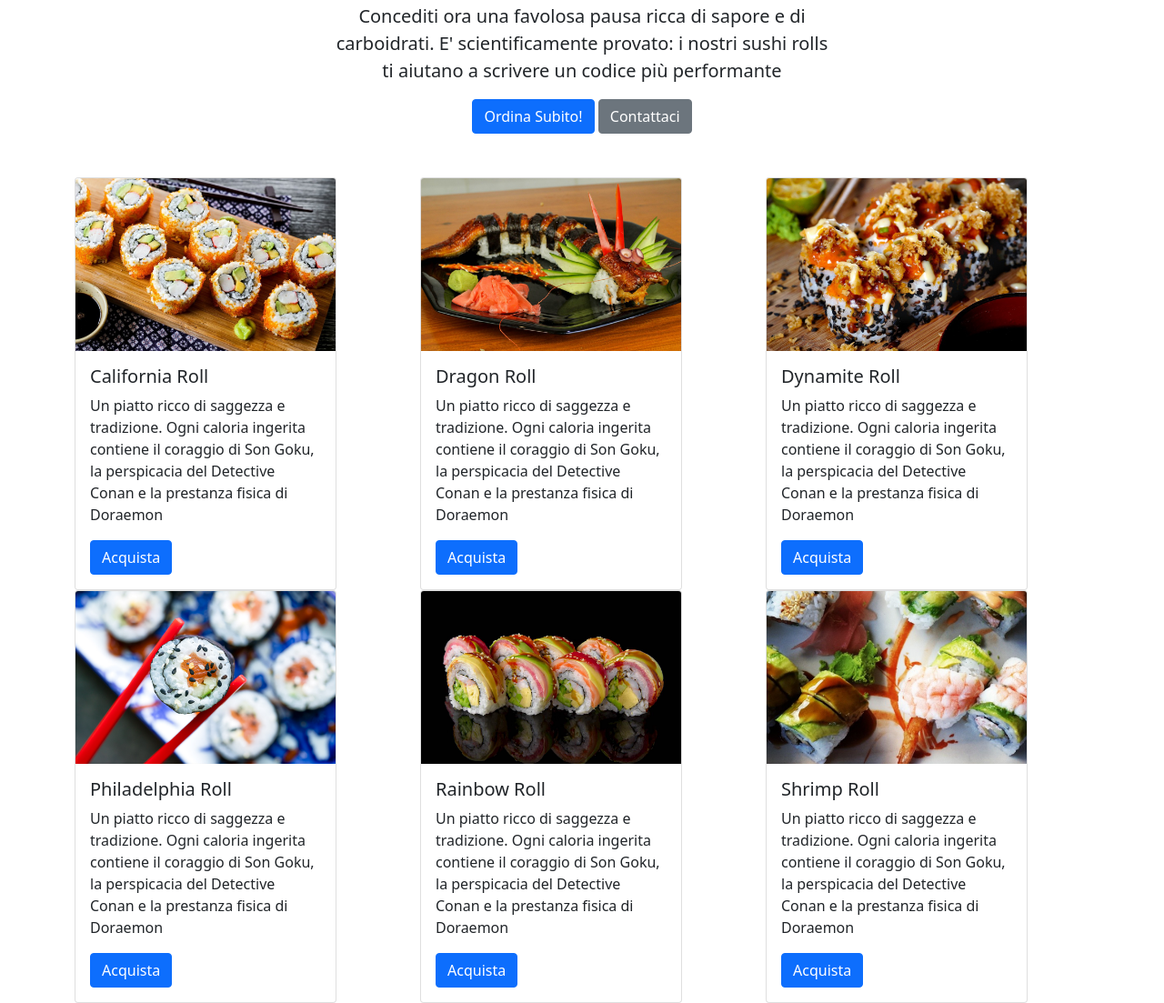
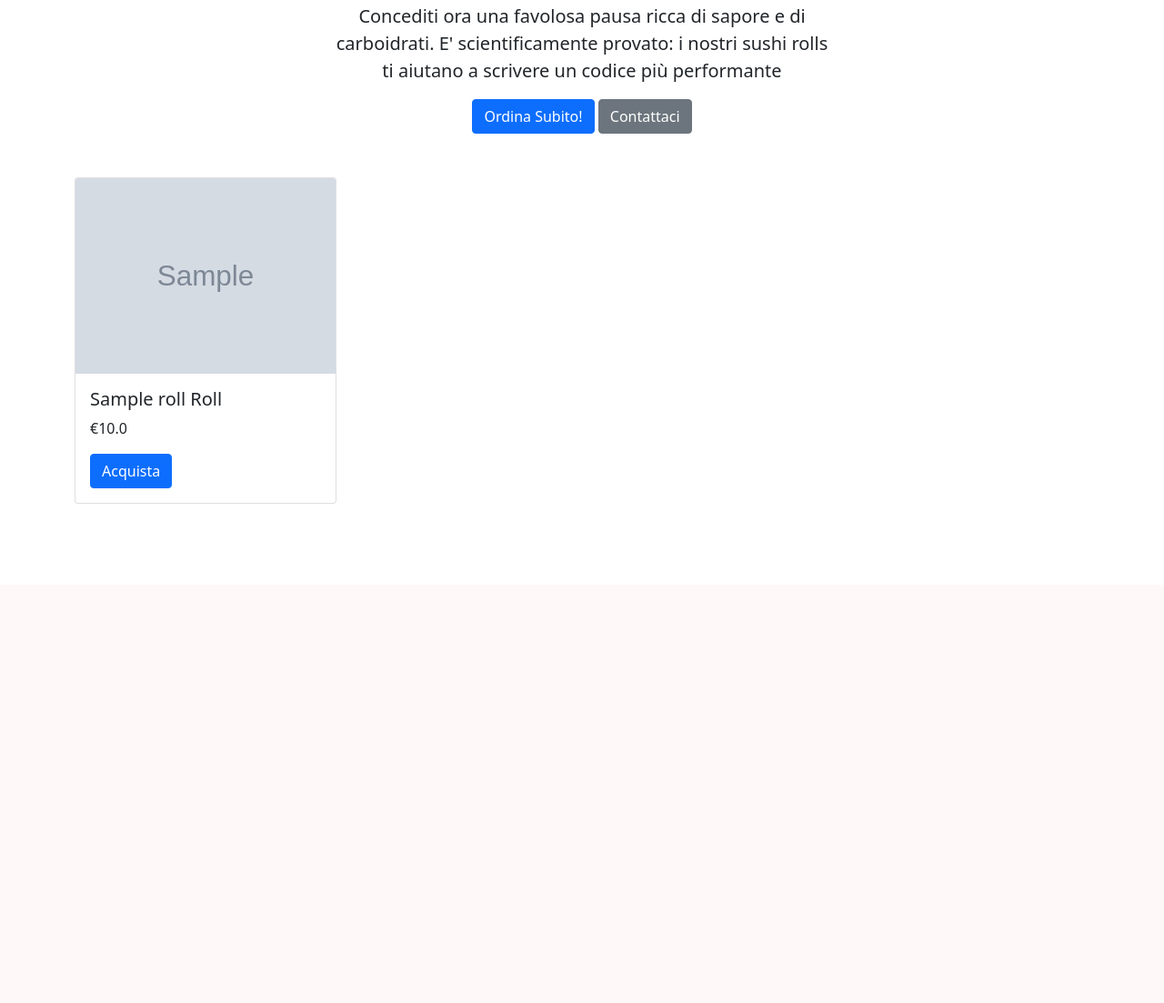
Before and after one commit to DavideSantos/fullstack-sushi, a Django app: page /rolls/ in a window 1280 px wide. Shown: the part 157-1260 px from the top of the page at 91% size. After the commit the page ends 711 px from the top, so only its background shows below. Run offline with Django 3.2, Linux system fonts and the light colour scheme; tables that the repository leaves empty hold one stand-in row (values such as "Sample post"); grey boxes marked "Sample" are stand-in pictures.

Commit message:
add model Roll and create dynamic card generate in html with correct display info of rolls

```diff
--- a/fullstack_sushi/settings.py
+++ b/fullstack_sushi/settings.py
@@ -11,9 +11,11 @@ https://docs.djangoproject.com/en/3.2/ref/settings/
 """
 
 from pathlib import Path
+import os
 
 # Build paths inside the project like this: BASE_DIR / 'subdir'.
 BASE_DIR = Path(__file__).resolve().parent.parent
+MEDIA_ROOT = os.path.join(BASE_DIR, 'media')
 
 
 # Quick-start development settings - unsuitable for production
--- a/fullstack_sushi/urls.py
+++ b/fullstack_sushi/urls.py
@@ -15,8 +15,10 @@ Including another URLconf
 """
 from django.contrib import admin
 from django.urls import path, include
+from django.conf.urls.static import static
+from django.conf import settings
 
 urlpatterns = [
     path('admin/', admin.site.urls),
     path('rolls/', include('rolls.urls')),
-]
+]+static(settings.MEDIA_URL, document_root=settings.MEDIA_ROOT)
--- a/rolls/admin.py
+++ b/rolls/admin.py
@@ -1,3 +1,5 @@
 from django.contrib import admin
+from .models import Roll
 
 # Register your models here.
+admin.site.register(Roll)
--- a/rolls/models.py
+++ b/rolls/models.py
@@ -1,3 +1,12 @@
 from django.db import models
 
 # Create your models here.
+
+
+class Roll(models.Model):
+    image = models.ImageField()
+    name = models.CharField(max_length=20)
+    price = models.FloatField()
+
+    def __str__(self):
+        return self.name
--- a/rolls/templates/rolls/sushi-rolls.html
+++ b/rolls/templates/rolls/sushi-rolls.html
@@ -1,14 +1,16 @@
-<!doctype html>
+<!DOCTYPE html>
 <html lang="en">
-
   <head>
     <!-- Required meta tags -->
-    <meta charset="utf-8">
-    <meta name="viewport" content="width=device-width, initial-scale=1">
+    <meta charset="utf-8" />
+    <meta name="viewport" content="width=device-width, initial-scale=1" />
 
     <!-- Bootstrap CSS -->
-    <link href="https://cdn.jsdelivr.net/npm/bootstrap@5.0.0-beta2/dist/css/bootstrap.min.css" rel="stylesheet"
-        integrity="sha384-BmbxuPwQa2lc/FVzBcNJ7UAyJxM6wuqIj61tLrc4wSX0szH/Ev+nYRRuWlolflfl" crossorigin="anonymous">
+    <link
+      href="https://cdn.jsdelivr.net/npm/bootstrap@5.0.0-beta2/dist/css/bootstrap.min.css"
+      rel="stylesheet"
+      integrity="sha384-BmbxuPwQa2lc/FVzBcNJ7UAyJxM6wuqIj61tLrc4wSX0szH/Ev+nYRRuWlolflfl"
+      crossorigin="anonymous" />
 
     <title>Fullstack Sushi</title>
   </head>
@@ -18,15 +20,23 @@
     <nav class="navbar navbar-dark bg-dark">
       <div class="container-fluid">
         <a class="navbar-brand" href="#">
-                <img src="./images/logo.png" alt="" width="30" height="24" class="d-inline-block align-top">
+          {% load static %}
+          <img
+            src="{% static 'rolls/logo.png' %}"
+            alt=""
+            width="30"
+            height="24"
+            class="d-inline-block align-top" />
           Fullstack Sushi
         </a>
       </div>
     </nav>
-    <div class="container my-5 text-center" style="max-width:580px">
+    <div class="container my-5 text-center" style="max-width: 580px">
       <h1>Sushi per Programmatori!</h1>
-        <p class="lead">Concediti ora una favolosa pausa ricca di sapore e di carboidrati. E'
-            scientificamente provato: i nostri sushi rolls ti aiutano a scrivere un codice più performante
+      <p class="lead">
+        Concediti ora una favolosa pausa ricca di sapore e di carboidrati. E'
+        scientificamente provato: i nostri sushi rolls ti aiutano a scrivere un
+        codice più performante
       </p>
       <button type="button" class="btn btn-primary">Ordina Subito!</button>
       <button type="button" class="btn btn-secondary">Contattaci</button>
@@ -34,88 +44,24 @@
 
     <div class="container">
       <div class="row">
+        {% for roll in rolls%}
         <div class="col-sm">
-                <div class="card" style="width: 18rem;">
-                    <img src="./images/california.png" class="card-img-top" alt="...">
+          <div class="card" style="width: 18rem">
+            <img src="{{roll.image.url}}" class="card-img-top" alt="..." />
             <div class="card-body">
-                        <h5 class="card-title">California Roll</h5>
-                        <p class="card-text">Un piatto ricco di saggezza e tradizione. Ogni caloria ingerita contiene il
-                            coraggio di
-                            Son Goku, la perspicacia del Detective Conan e la prestanza fisica di Doraemon</p>
+              <h5 class="card-title">{{roll.name}} Roll</h5>
+              <p class="card-text">€{{roll.price}}</p>
               <a href="#" class="btn btn-primary">Acquista</a>
             </div>
           </div>
         </div>
-            <div class="col-sm">
-                <div class="card" style="width: 18rem;">
-                    <img src="./images/dragon.png" class="card-img-top" alt="...">
-                    <div class="card-body">
-                        <h5 class="card-title">Dragon Roll</h5>
-                        <p class="card-text">Un piatto ricco di saggezza e tradizione. Ogni caloria ingerita contiene il
-                            coraggio di
-                            Son Goku, la perspicacia del Detective Conan e la prestanza fisica di Doraemon</p>
-                        <a href="#" class="btn btn-primary">Acquista</a>
-                    </div>
-                </div>
-            </div>
-            <div class="col-sm">
-                <div class="card" style="width: 18rem;">
-                    <img src="./images/dynamite.png" class="card-img-top" alt="...">
-                    <div class="card-body">
-                        <h5 class="card-title">Dynamite Roll</h5>
-                        <p class="card-text">Un piatto ricco di saggezza e tradizione. Ogni caloria ingerita contiene il
-                            coraggio di
-                            Son Goku, la perspicacia del Detective Conan e la prestanza fisica di Doraemon</p>
-                        <a href="#" class="btn btn-primary">Acquista</a>
-                    </div>
-                </div>
-            </div>
-            <div class="col-sm">
-                <div class="card" style="width: 18rem;">
-                    <img src="./images/philadelphia.png" class="card-img-top" alt="...">
-                    <div class="card-body">
-                        <h5 class="card-title">Philadelphia Roll</h5>
-                        <p class="card-text">Un piatto ricco di saggezza e tradizione. Ogni caloria ingerita contiene il
-                            coraggio di
-                            Son Goku, la perspicacia del Detective Conan e la prestanza fisica di Doraemon</p>
-                        <a href="#" class="btn btn-primary">Acquista</a>
-                    </div>
-                </div>
-            </div>
-            <div class="col-sm">
-                <div class="card" style="width: 18rem;">
-                    <img src="./images/rainbow.png" class="card-img-top" alt="...">
-                    <div class="card-body">
-                        <h5 class="card-title">Rainbow Roll</h5>
-                        <p class="card-text">Un piatto ricco di saggezza e tradizione. Ogni caloria ingerita contiene il
-                            coraggio di
-                            Son Goku, la perspicacia del Detective Conan e la prestanza fisica di Doraemon</p>
-                        <a href="#" class="btn btn-primary">Acquista</a>
-                    </div>
-                </div>
-            </div>
-            <div class="col-sm">
-                <div class="card" style="width: 18rem;">
-                    <img src="./images/shrimp.png" class="card-img-top" alt="...">
-                    <div class="card-body">
-                        <h5 class="card-title">Shrimp Roll</h5>
-                        <p class="card-text">Un piatto ricco di saggezza e tradizione. Ogni caloria ingerita contiene il
-                            coraggio di
-                            Son Goku, la perspicacia del Detective Conan e la prestanza fisica di Doraemon</p>
-                        <a href="#" class="btn btn-primary">Acquista</a>
-                    </div>
-                </div>
-            </div>
+        {% endfor %}
       </div>
     </div>
 
-
-
-
-
-    <script src="https://cdn.jsdelivr.net/npm/bootstrap@5.0.0-beta2/dist/js/bootstrap.bundle.min.js"
+    <script
+      src="https://cdn.jsdelivr.net/npm/bootstrap@5.0.0-beta2/dist/js/bootstrap.bundle.min.js"
       integrity="sha384-b5kHyXgcpbZJO/tY9Ul7kGkf1S0CWuKcCD38l8YkeH8z8QjE0GmW1gYU5S9FOnJ0"
       crossorigin="anonymous"></script>
   </body>
-
 </html>
--- a/rolls/views.py
+++ b/rolls/views.py
@@ -1,7 +1,9 @@
 from django.shortcuts import render
+from .models import Roll
 
 # Create your views here.
 
 
 def rolls(request):
-    return render(request, 'rolls/sushi-rolls.html')
+    rolls = Roll.objects.all()
+    return render(request, 'rolls/sushi-rolls.html', {'rolls': rolls})
```
Also changed, not shown: media/california.png (added), media/dragon.png (added), media/dynamite.png (added), media/philadelphia.png (added), media/rainbow.png (added), media/shrimp.png (added), rolls/migrations/0001_initial.py (added), rolls/migrations/0002_rename_rolls_roll.py (added), rolls/static/rolls/logo.png (renamed from rolls/images/logo.png). Lines whose indentation alone changed are shown as unchanged.
